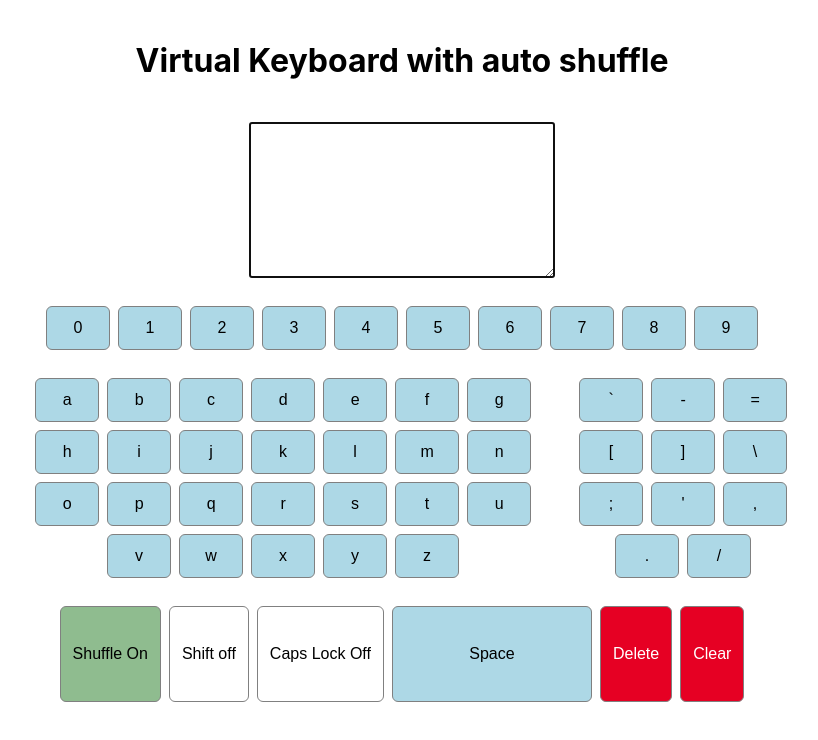
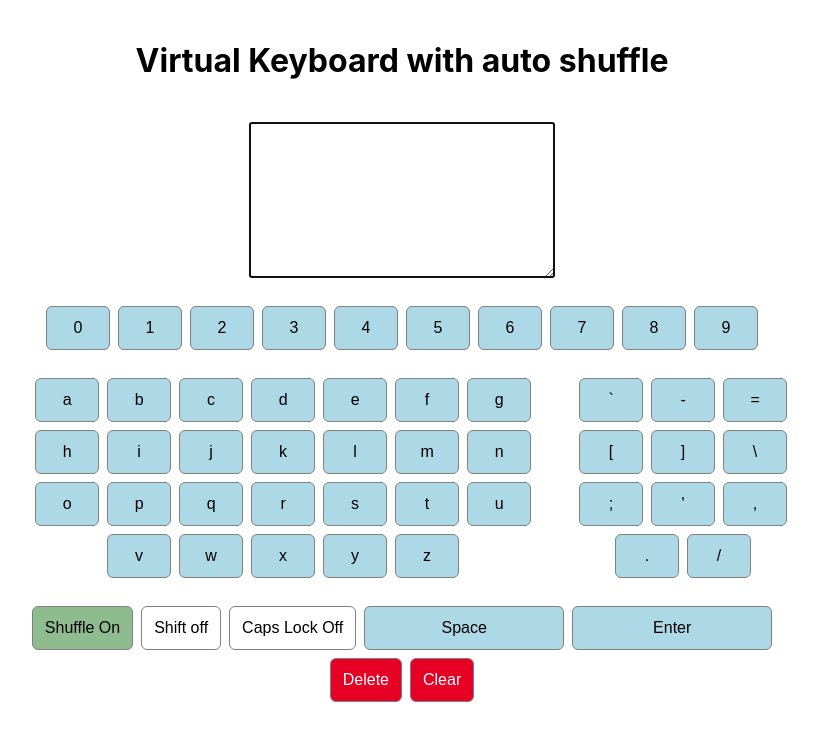
Before and after one commit to vaibhav-kona/virtual-keyboard, a React (Create React App) app: page / in a window 1280 px wide. Shown: the top 740 px of the page, without its empty margins (238-1056 px from the left). Built offline with nearby package versions, Linux system fonts and the light colour scheme.

Commit message:
Add enter key

```diff
--- a/src/components/Keyboard.tsx
+++ b/src/components/Keyboard.tsx
@@ -72,7 +72,15 @@ const SpaceKey = styled(Key)`
   flex: 0 0 25%;
   @media (max-width: 768px) {
     order: -1;
-    flex: 0 0 100%;
+    flex: 0 0 50%;
+  }
+`;
+
+const EnterKey = styled(Key)`
+  flex: 0 0 25%;
+  @media (max-width: 768px) {
+    order: -1;
+    flex: 0 0 50%;
   }
 `;
 
@@ -124,6 +132,10 @@ const Keyboard = () => {
 
   const handleSpace = () => {
     handleClick(" ");
+  };
+
+  const handleEnter = () => {
+    handleClick("\n");
   };
 
   const handleContentChange: ChangeEventHandler<HTMLTextAreaElement> = (e) => {
@@ -271,6 +283,13 @@ const Keyboard = () => {
           capsLock={capsLock}
         />
 
+        <EnterKey
+          title="Enter"
+          handleClick={handleEnter}
+          shift={shift}
+          capsLock={capsLock}
+        />
+
         <DeleteKey
           title="Delete"
           handleClick={handleDeleteClick}
```
